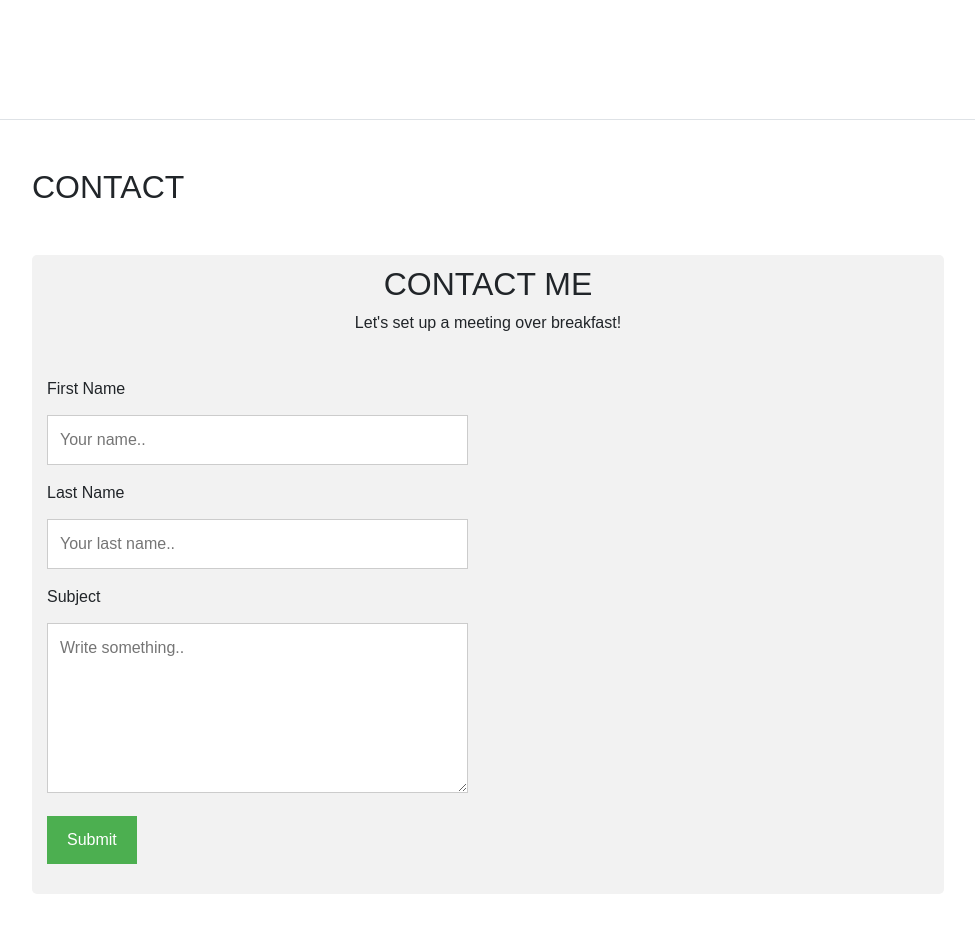
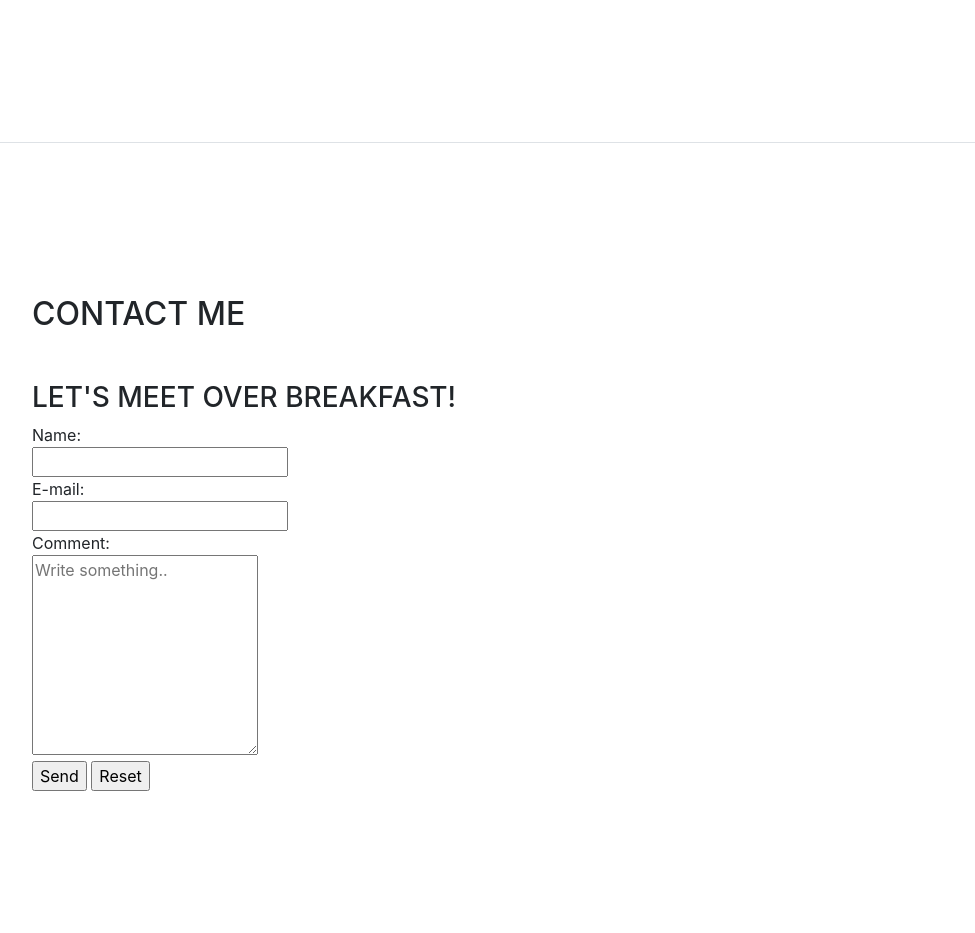
Before and after one commit to JoabMartinez/Portfolio, a website with bundled scripts: page index.html in a window 1280 px wide. Shown: the part 3360-4293 px from the top of the page, without its empty margins (288-1263 px from the left). Built offline with nearby package versions, Linux system fonts and the light colour scheme; a web font is replaced by a local one.

Commit message:
Add files via upload

```diff
--- a/index.html
+++ b/index.html
@@ -55,6 +55,8 @@
         </div>
     </nav>
 
+
+</body>
 <!-- About !-->
 <div class="container-fluid p-0">
 
@@ -87,6 +89,7 @@
                         </ul>
                 </div>
     </section>
+</div>
 
 
 <!-- Projects !-->
@@ -161,94 +164,24 @@
 <section class="resume-section p-3 p-lg-5 d-flex d-column" id="contact">
     <div class="my-auto">
         <form action="mailto:Joabmt@gmail.com" method="post" enctype="text/plain">
-                    <h2 class="mb-5">Contact</h2>
-
-                    <style>
-                        body {
-  font-family: Arial, Helvetica, sans-serif;
-}
-
-* {
-  box-sizing: border-box;
-}
-
-/* Style inputs */
-input[type=text], select, textarea {
-  width: 100%;
-  padding: 12px;
-  border: 1px solid #ccc;
-  margin-top: 6px;
-  margin-bottom: 16px;
-  resize: vertical;
-}
-
-input[type=submit] {
-  background-color: #4CAF50;
-  color: white;
-  padding: 12px 20px;
-  border: none;
-  cursor: pointer;
-}
-
-input[type=submit]:hover {
-  background-color: #45a049;
-}
-
-/* Style the container/contact section */
-.container {
-  border-radius: 5px;
-  background-color: #f2f2f2;
-  padding: 10px;
-}
-
-/* Create two columns that float next to eachother */
-.column {
-  float: left;
-  width: 50%;
-  margin-top: 6px;
-  padding: 20px;
-}
-
-/* Clear floats after the columns */
-.row:after {
-  content: "";
-  display: table;
-  clear: both;
-}
-
-/* Responsive layout - when the screen is less than 600px wide, make the two columns stack on top of each other instead of next to each other */
-@media screen and (max-width: 600px) {
-  .column, input[type=submit] {
-    width: 100%;
-    margin-top: 0;
-  }
-}
-</style>
-                    </head>
+            <h2 class="mb-5">Contact Me</h2>
 
             <body>
-                        <div class="container">
-                            <div style="text-align:center">
-                                <h2>Contact Me</h2>
-                                <p>Let's set up a meeting over breakfast!</p>
-                            </div>
-                            <div class="row">
-                                <div class="column">
-                                    <form action="/action_page.php">
-                                        <label for="fname">First Name</label>
-                                        <input type="text" id="fname" name="firstname" placeholder="Your name..">
-                                        <label for="lname">Last Name</label>
-                                        <input type="text" id="lname" name="lastname" placeholder="Your last name..">
-                                        <label for="subject">Subject</label>
-                                        <textarea id="subject" name="subject" placeholder="Write something.." style="height:170px"></textarea>
-                                        <input type="submit" value="Submit">
+
+                <h3>Let's meet over breakfast!</h3>
+
+                <form action="mailto:joabmt@example.com" method="post" enctype="text/plain">
+                    Name:<br>
+                    <input type="text" name="name"><br>
+                    E-mail:<br>
+                    <input type="text" name="mail"><br>
+                    Comment:<br>
+                    <textarea id="subject" name="subject" placeholder="Write something.." style="height:200px"></textarea>
+                    <br>
+
+                    <input type="submit" value="Send">
+                    <input type="reset" value="Reset">
                 </form>
-                                </div>
-                            </div>
-                        </div>
-
-            </div>
-        </section>
 
                 <!-- Bootstrap core JavaScript -->
                 <script src="vendor/jquery/jquery.min.js"></script>
@@ -263,4 +196,7 @@ input[type=submit]:hover {
             </body>
         </form>
 
+    </div>
+</section>
+
 </html>
```
Lines whose indentation alone changed are shown as unchanged.
